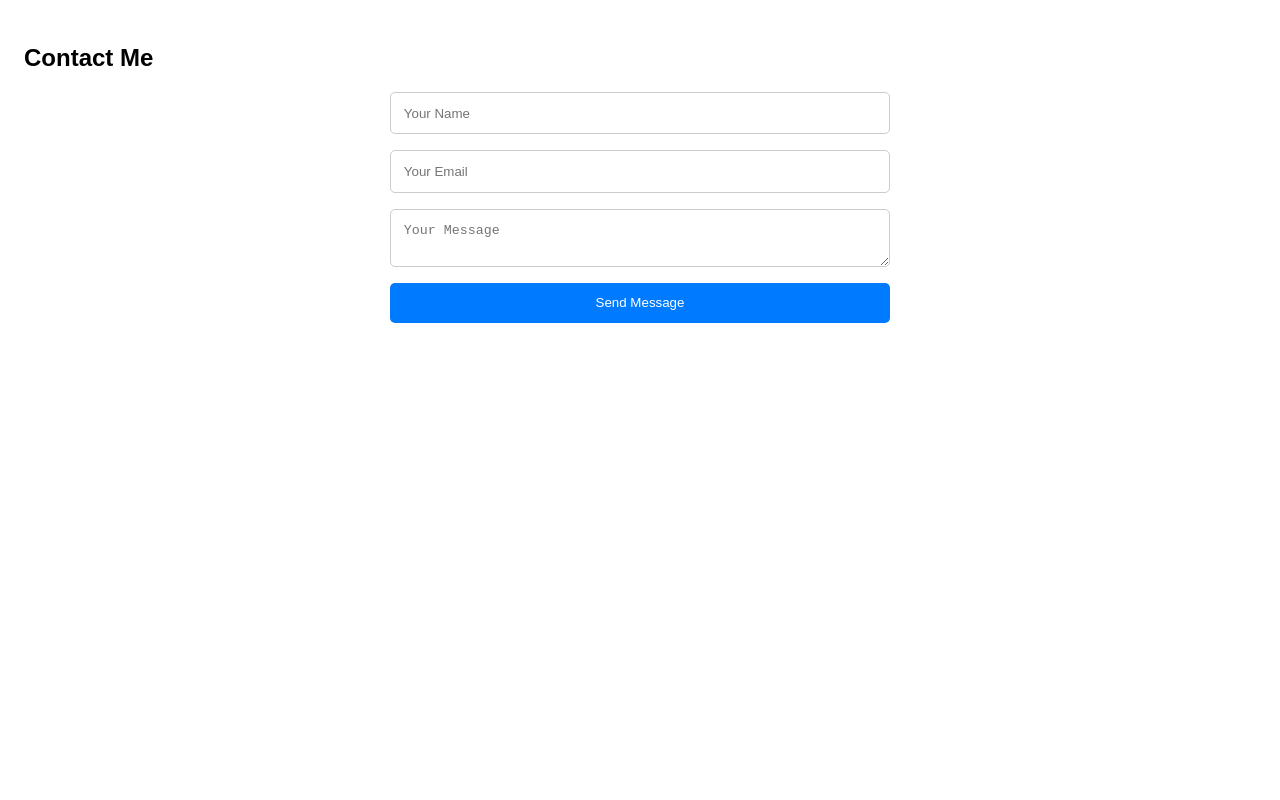
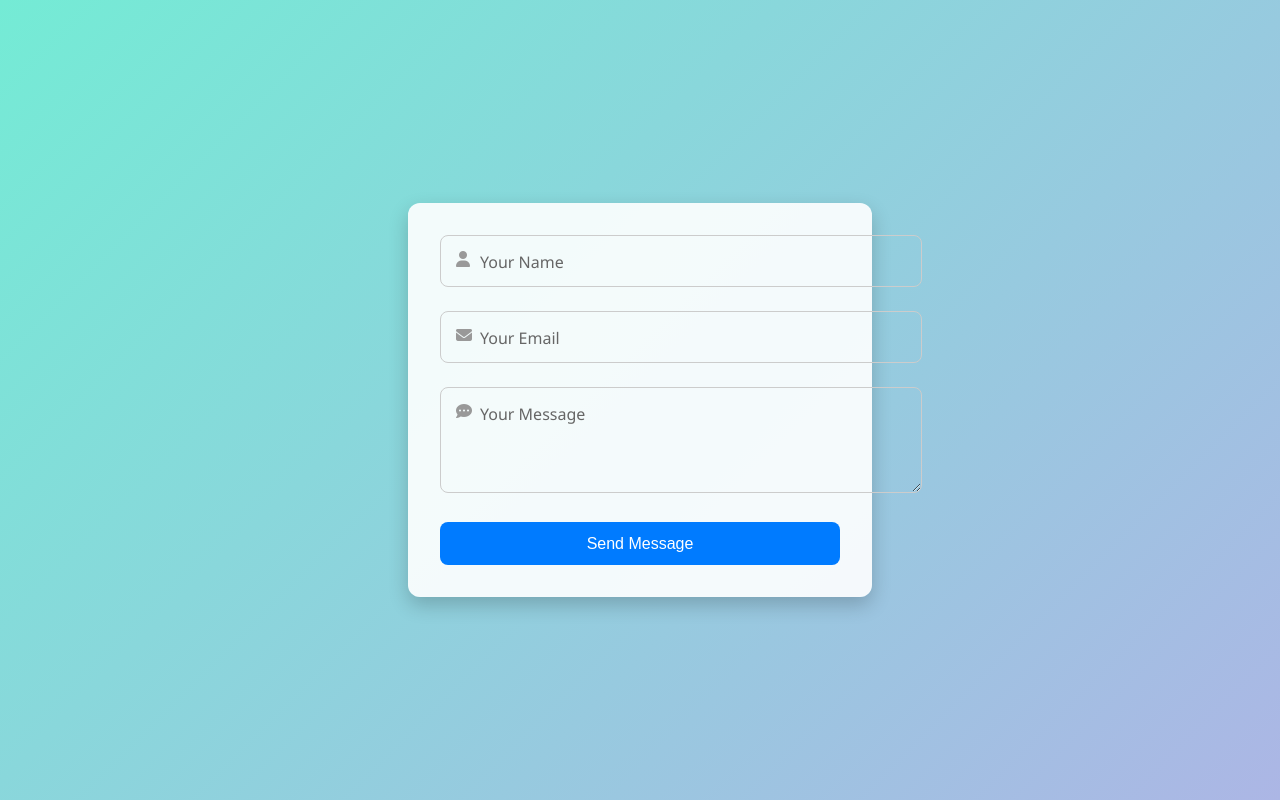
Before and after one commit to Aneeqasahartariq/contact-f0rm, a website: page public/index.html in a window 1280 px wide. Drawn offline with Linux system fonts and the light colour scheme.

Commit message:
attractive

```diff
--- a/public/index.html
+++ b/public/index.html
@@ -4,21 +4,106 @@
   <meta charset="UTF-8" />
   <meta name="viewport" content="width=device-width, initial-scale=1.0" />
   <title>Contact Form</title>
+  <link rel="stylesheet" href="https://cdnjs.cloudflare.com/ajax/libs/font-awesome/6.4.0/css/all.min.css">
   <style>
-    body { font-family: sans-serif; padding: 1rem; }
-    form { max-width: 500px; margin: auto; display: flex; flex-direction: column; gap: 1rem; }
-    input, textarea { padding: 0.8rem; border: 1px solid #ccc; border-radius: 5px; }
-    button { background: #007bff; color: white; padding: 0.8rem; border: none; border-radius: 5px; cursor: pointer; }
-    @media (max-width: 600px) { form { padding: 0.5rem; } }
+    body {
+      margin: 0;
+      font-family: 'Segoe UI', sans-serif;
+      background: linear-gradient(135deg, #74ebd5, #ACB6E5);
+      display: flex;
+      justify-content: center;
+      align-items: center;
+      height: 100vh;
+    }
+
+    .form-container {
+      background: rgba(255, 255, 255, 0.9);
+      padding: 2rem;
+      border-radius: 12px;
+      box-shadow: 0 8px 20px rgba(0, 0, 0, 0.2);
+      max-width: 400px;
+      width: 100%;
+    }
+
+    .form-group {
+      position: relative;
+      margin-bottom: 1.5rem;
+    }
+
+    .form-group input,
+    .form-group textarea {
+      width: 100%;
+      padding: 1rem 2.5rem 1rem 2.5rem;
+      border: 1px solid #ccc;
+      border-radius: 8px;
+      background: transparent;
+      font-size: 1rem;
+    }
+
+    .form-group label {
+      position: absolute;
+      top: 1rem;
+      left: 2.5rem;
+      color: #666;
+      pointer-events: none;
+      transition: 0.2s ease all;
+    }
+
+    .form-group input:focus + label,
+    .form-group input:not(:placeholder-shown) + label,
+    .form-group textarea:focus + label,
+    .form-group textarea:not(:placeholder-shown) + label {
+      top: -0.6rem;
+      left: 2rem;
+      font-size: 0.8rem;
+      background: white;
+      padding: 0 0.3rem;
+      color: #007bff;
+    }
+
+    .form-group i {
+      position: absolute;
+      top: 1rem;
+      left: 1rem;
+      color: #999;
+    }
+
+    button {
+      width: 100%;
+      padding: 0.8rem;
+      background: #007bff;
+      color: white;
+      border: none;
+      border-radius: 8px;
+      font-size: 1rem;
+      cursor: pointer;
+    }
+
+    button:hover {
+      background: #0056b3;
+    }
   </style>
 </head>
 <body>
-  <h2>Contact Me</h2>
-  <form action="/api/send-email" method="POST">
-    <input type="text" name="name" placeholder="Your Name" required />
-    <input type="email" name="email" placeholder="Your Email" required />
-    <textarea name="message" placeholder="Your Message" required></textarea>
-    <button type="submit">Send Message</button>
-  </form>
+  <div class="form-container">
+    <form action="/api/send-email" method="POST">
+      <div class="form-group">
+        <i class="fas fa-user"></i>
+        <input type="text" name="name" placeholder=" " required />
+        <label>Your Name</label>
+      </div>
+      <div class="form-group">
+        <i class="fas fa-envelope"></i>
+        <input type="email" name="email" placeholder=" " required />
+        <label>Your Email</label>
+      </div>
+      <div class="form-group">
+        <i class="fas fa-comment-dots"></i>
+        <textarea name="message" placeholder=" " required rows="4"></textarea>
+        <label>Your Message</label>
+      </div>
+      <button type="submit">Send Message</button>
+    </form>
+  </div>
 </body>
 </html>
```
